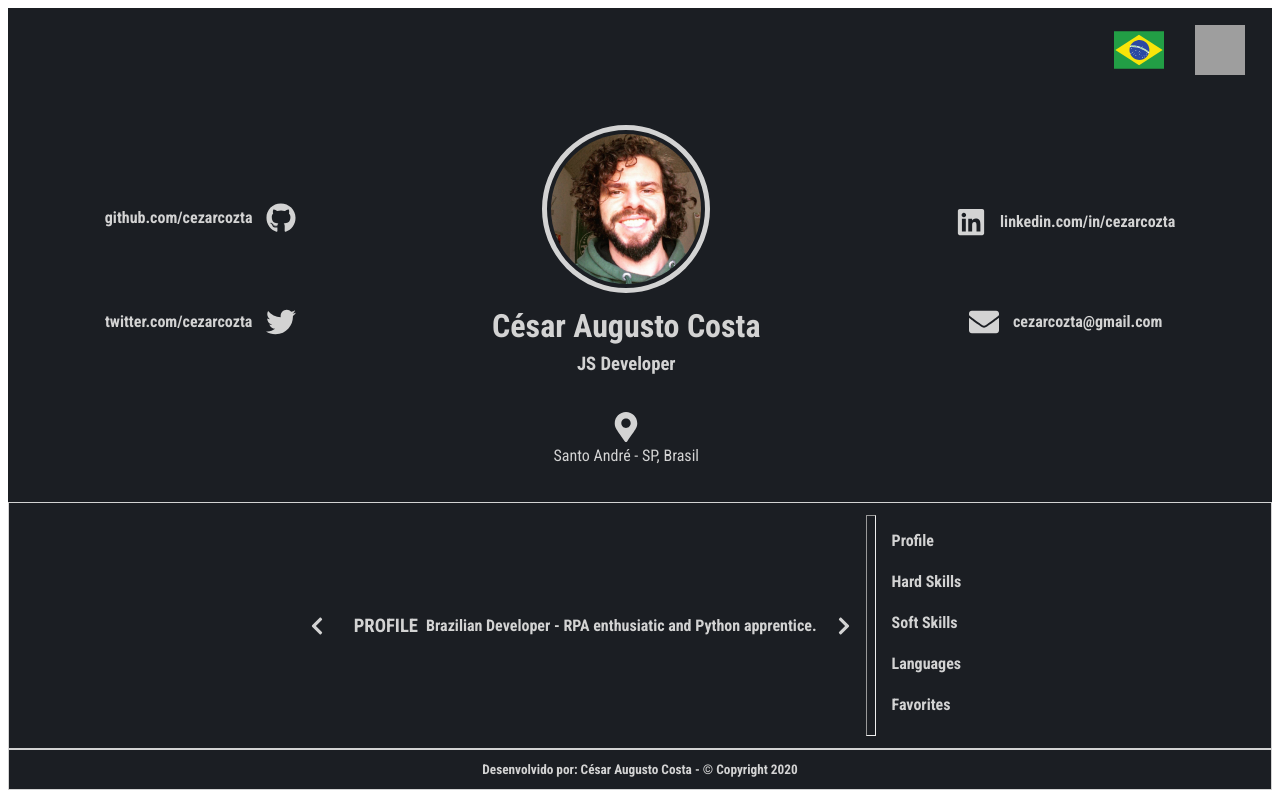
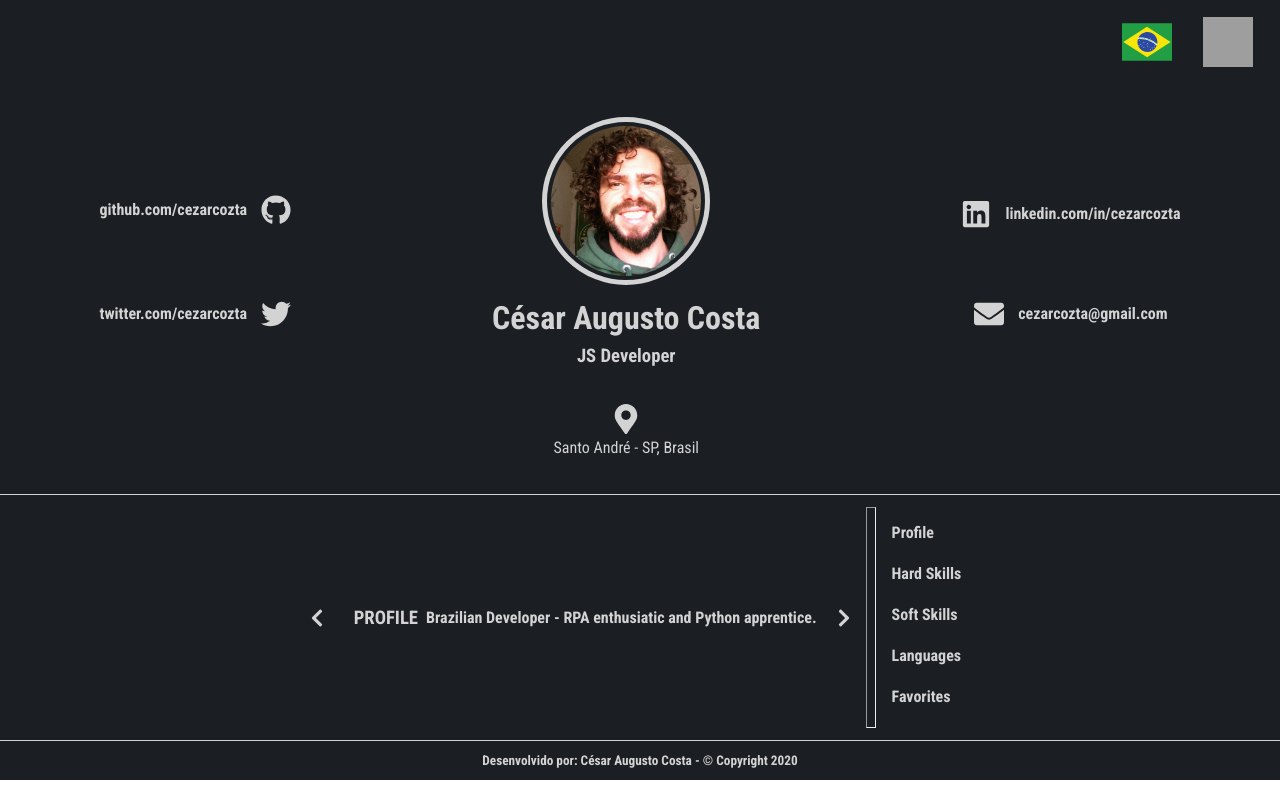
Before and after one commit to cezarcozta/web-cv, a React (Create React App) app: page / in a window 1280 px wide. Built offline with nearby package versions, Linux system fonts and the light colour scheme; grey boxes are pictures that could not be loaded.

Commit message:
body style

```diff
--- a/public/index.html
+++ b/public/index.html
@@ -9,7 +9,7 @@
 
     <title>César A. Costa</title>
   </head>
-  <body>
+  <body style="margin: 0; padding: 0">
     <noscript>You need to enable JavaScript to run this app.</noscript>
     <div id="root"></div>
   </body>
--- a/src/componets/Footer/styles.ts
+++ b/src/componets/Footer/styles.ts
@@ -4,8 +4,6 @@ const Container = styled.footer`
   display: flex;
   align-items: center;
   justify-content: center;
-
-  border: 1px solid #d3d3d3;
 `;
 
 const Content = styled.div`
--- a/src/componets/Header/styles.ts
+++ b/src/componets/Header/styles.ts
@@ -4,6 +4,8 @@ const HeaderRow = styled.div`
   display: flex;
   align-items: center;
   justify-content: flex-end;
+  border-top: 0;
+  border-bottom: 0;
 
   img {
     width: 50px;
@@ -18,8 +20,7 @@ const Container = styled.div`
   align-items: center;
   justify-content: space-around;
   flex-wrap: wrap;
-
-  border: 1px 0px solid #d3d3d3;
+  border-bottom: 1px solid #d3d3d3;
 `;
 
 const Content = styled.div`
--- a/src/componets/Main/styles.ts
+++ b/src/componets/Main/styles.ts
@@ -6,15 +6,13 @@ const Container = styled.div`
   justify-content: center;
   flex: wrap;
 
-  border: 1px solid #d3d3d3;
+  border-bottom: 1px solid #d3d3d3;
 `;
 
 const Content = styled.main`
   @media only screen and(max-width: 640px) {
     flex-direction: column;
   }
-  align-items: center;
-  justify-content: center;
 `;
 
 const Section = styled.section`
--- a/src/global.ts
+++ b/src/global.ts
@@ -15,11 +15,6 @@ const Container = styled.div`
     text-rendering: optimizeLegibility !important;
     -webkit-font-smoothing: antialiased !important;
   }
-
-  @media only screen and (max-width: 980px) {
-    flex-direction: column;
-    justify-content: flex-start;
-  }
 `;
 
 export default Container;
```
